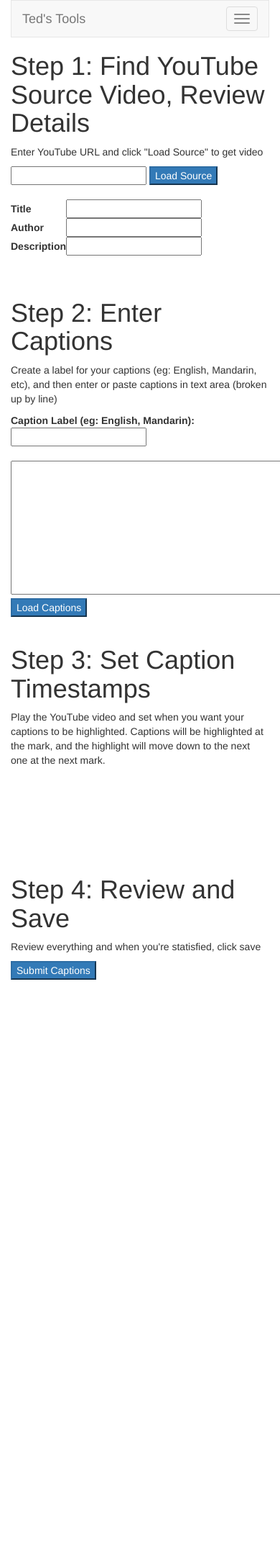
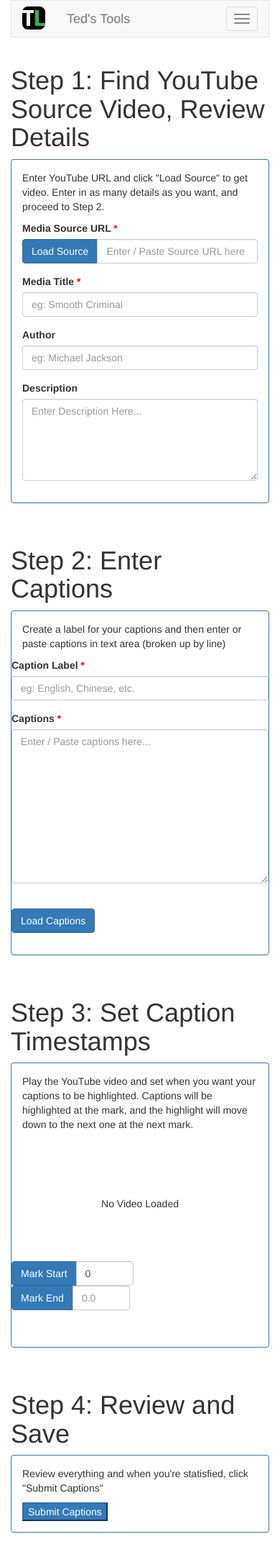
Before and after one commit to tedlano/django-sandbox, a Django app: page /caption_maker/new in a window 390 px wide; the page is wider, and only the part inside the window is pictured. Shown: that part at 72% size. Before the commit the page ends 1361 px from the top of that part, so only its background shows below. Run offline with Django 3.2, Linux system fonts and the light colour scheme; some libraries are stand-ins or nearby versions.

Commit message:
formatting create page for caption maker

```diff
--- /dev/null
+++ b/assets/css/base.css
@@ -0,0 +1,13 @@
+.navbar-brand img {
+    margin-top: -7px;
+}
+
+.form-group.required .control-label:after {
+  content:"*";
+  color:red;
+}
+
+.center{
+    float: none;
+    margin: 0 auto;
+}
--- a/caption_maker/static/caption_maker/css/create_new.css
+++ b/caption_maker/static/caption_maker/css/create_new.css
@@ -3,7 +3,7 @@
     overflow: hidden;
 }
 
-#captions-textarea {
+textarea {
     width: 427px;
 }
 
@@ -15,3 +15,26 @@
 .grey{
     background-color: grey;
 }
+
+.video{
+    width: 100%;
+    max-height: 600px;
+}
+
+#source-start, #source-end{
+    width: 80px;
+}
+
+#start-stop-marks{
+    padding-top: 10px;
+}
+
+.col-mark input{
+    width: 100%;
+}
+
+.table-container{
+    height: 400px;
+    overflow-y: scroll;
+    overflow-x: hidden;
+}
--- a/caption_maker/static/caption_maker/js/create_new.js
+++ b/caption_maker/static/caption_maker/js/create_new.js
@@ -18,6 +18,13 @@ function onPlayerReady(){
     var videoData = player.getVideoData();
     $('#source-title').val(videoData.title);
     $('#source-author').val(videoData.author);
+
+    //Clear "No Video Loaded" message
+     $('#player').html("");
+}
+
+function onPlayerError(){
+    $('#source-input').closest('.form-group').addClass("has-error");
 }
 
 // Trigger when Youtube Iframe is ready
@@ -29,6 +36,7 @@ function initPlayer(vidId) {
 
         events: {
             'onReady': onPlayerReady,
+            'onError': onPlayerError,
         }
     });
 }
@@ -40,6 +48,7 @@ function getAllData(){
     var author = $('#source-author').val();
     var capLabel = $('#captions-label').val();
     var tableRows = $('#captions-tbody').children();
+    var startTime = $('#source-start').val();
     var order = 1;
     var skipped = 1;
     var captionArr = [];
@@ -72,10 +81,20 @@ function getAllData(){
         'refId': refId,
         'title': title,
         'author': author,
+        'start': startTime,
         'capLabel': capLabel,
         'captions': JSON.stringify(captionArr),
         'csrfmiddlewaretoken': csrftoken
     };
+}
+
+// Scroll table when marking caption times
+function scroll(ele){
+    var container = $('.table-container');
+    console.log("eleOffsetTop: ", ele.offset().top, " , conOffsetTop: ", container.offset().top, " , conScrollTop: ", container.scrollTop());
+    container.animate({
+        scrollTop: ele.offset().top - container.offset().top + container.scrollTop() - 94
+    });
 }
 
 $( window ).load( function() {
@@ -101,15 +120,18 @@ $( window ).load( function() {
 
         var table = $('#captions-table');
         $("#captions-tbody").empty();
-        table.removeClass("hide");
+        $('.table-container').removeClass("hide");
 
         for(var i=0; i<captionArr.length; i++){
             var cap = captionArr[i];
             var newRow = document.createElement('tr');
 
             var td1 = document.createElement('td');
+            td1.className = "col-sm-9"
             var td2 = document.createElement('td');
+            td2.className = "col-sm-2 col-mark"
             var td3 = document.createElement('td');
+            td3.className = "col-sm-1"
 
             if(cap != ""){
                 var td1_input = document.createElement('input');
@@ -126,13 +148,15 @@ $( window ).load( function() {
 
                 var td3_button = document.createElement('button');
                 td3_button.type = "button";
-                td3_button.className = "btn btn-primary timestamp-button";
+                td3_button.className = "btn btn-primary btn-sm timestamp-button";
                 td3_button.textContent = "Set";
                 td3_button.addEventListener('click', function(){
-                    var trow = $(this).closest('tr');
+                    var _this = $(this);
+                    var trow = _this.closest('tr');
                     var timestamp = trow.find('td')[1].firstChild;
                     timestamp.value= Math.floor(player.getCurrentTime() * 10) / 10;
-                    trow.addClass("success");
+                    _this.addClass("btn-success");
+                    scroll(_this);
                 });
                 td3.appendChild(td3_button);
             }else{
@@ -145,6 +169,12 @@ $( window ).load( function() {
 
             table.append(newRow);
         }
+    });
+
+    // Log start and end times when buttons are clicked
+    $('#start-stop-marks button').click(function () {
+        $(this).closest('.input-group').find('input')
+            .val(Math.floor(player.getCurrentTime() * 10) / 10);
     });
 
     // Submit captions to DB
--- a/caption_maker/templates/caption_maker/create_new.html
+++ b/caption_maker/templates/caption_maker/create_new.html
@@ -9,66 +9,154 @@
 
 {% block content %}
 
-<div class="source">
+<div class="row">
+  <div class="col-md-9 center">
 
     <h1>Step 1: Find YouTube Source Video, Review Details</h1>
-	<p>Enter YouTube URL and click "Load Source" to get video</p>
-    <input type="text" id="source-input" name="source-input"/>
-    <button type="button" id="source-load" class="btb btn-primary">Load Source</button>
-    <br/><br/>
+    <div class="panel panel-primary">
+      <!--<div class="panel-heading">-->
+      <!--  <h2 class="panel-title">Step 1: Find YouTube Source Video, Review Details</h2>-->
+      <!--</div>-->
 
-    <table>
-        <tbody>
-            <tr>
-                <td><b>Title</b></td>
-                <td><input type="text" id="source-title" name="source-title"/></td>
-            </tr>
-            <tr>
-                <td><b>Author</b></td>
-                <td><input type="text" id="source-author" name="source-author"/></td>
-            </tr>
-            <tr>
-                <td><b>Description</b></td>
-                <td><input type="text" id="source-description" name="source-description"/></td>
-            </tr>
-        </tbody>
-    </table>
+      <div class="panel-body">
+        <p>Enter YouTube URL and click "Load Source" to get video.  Enter in as many details as you want, and proceed to Step 2.</p>
+        <form class="form-horizontal">
 
-    <br/><br/>
+          <div class="form-group required">
+            <label for="source-input" class="col-sm-3 control-label">Media Source URL </label>
+            <div class="col-sm-8">
+              <div class="input-group">
+                <span class="input-group-btn">
+                  <button type="button" id= "source-load" class="btn btn-primary">Load Source</button>
+                </span>
+                <input type="text" class="form-control" id="source-input" placeholder="Enter / Paste Source URL here">
+              </div>
+            </div>
+          </div>
+
+          <div class="form-group required">
+            <label for="source-title" class="col-sm-3 control-label">Media Title </label>
+            <div class="col-sm-8">
+              <input type="text" id="source-title" class="form-control" placeholder="eg: Smooth Criminal"/>
+            </div>
+          </div>
+
+          <div class="form-group">
+            <label for="source-author" class="col-sm-3 control-label">Author</label>
+            <div class="col-sm-8">
+              <input type="text" id="source-author" class="form-control" placeholder="eg: Michael Jackson"/>
+            </div>
+          </div>
+
+          <div class="form-group">
+            <label for="source-author" class="col-sm-3 control-label">Description</label>
+            <div class="col-sm-8">
+              <textarea id="source-description" class="form-control" placeholder="Enter Description Here..." rows="5"></textarea>
+            </div>
+          </div>
+        </form>
+      </div>
+    </div>
+
+    <br/>
 
     <h1>Step 2: Enter Captions</h1>
-    <p>Create a label for your captions (eg: English, Mandarin, etc), and then enter or paste captions in text area (broken up by line)</p>
-    <b>Caption Label (eg: English, Mandarin): </b>
-    <input type="text" id="captions-label" name="captions-label"/><br/><br/>
-    <textarea id="captions-textarea" name="captions" rows="9"></textarea><br/>
-    <button type="button" id="captions-load" class="btb btn-primary">Load Captions</button>
-    <br/><br/>
+    <div class="panel panel-primary">
+      <!--<div class="panel-heading">-->
+      <!--  <h2 class="panel-title">Step 2: Enter Captions</h2>-->
+      <!--</div>-->
 
+      <div class="panel-body">
+        <p>Create a label for your captions and then enter or paste captions in text area (broken up by line)</p>
+        <div class="row">
+          <form class="form-horizontal">
+            <div class="form-group required">
+              <label for="captions-label" class="col-sm-3 control-label">Caption Label </label>
+              <div class="col-sm-3">
+                <input type="text" id="captions-label" class="form-control" placeholder="eg: English, Chinese, etc."/>
+              </div>
+            </div>
+            <div class="form-group required">
+              <label for="captions-textarea" class="col-sm-3 control-label">Captions </label>
+              <div class="col-sm-8">
+                <textarea id="captions-textarea" class="form-control" placeholder="Enter / Paste captions here..." rows="10"></textarea>
+              </div>
+            </div>
+            <div class="form-group">
+              <label for="captions-load" class="col-sm-3 control-label"></label>
+              <div class="col-sm-8">
+                <button type="button" id="captions-load" class="btn btn-primary">Load Captions</button>
+              </div>
+            </div>
+          </form>
+        </div>
+      </div>
+    </div>
+
+    <br/>
     <h1>Step 3: Set Caption Timestamps</h1>
-    <p>Play the YouTube video and set when you want your captions to be highlighted.  Captions will be highlighted at the mark, and the highlight will move down to the next one at the next mark.</p>
+    <div class="panel panel-primary">
+      <!--<div class="panel-heading">-->
+      <!--  <h2 class="panel-title">Step 3: Set Caption Timestamps</h2>-->
+      <!--</div>-->
 
-    <br/><br/>
-    <div id="player" class="video"></div>
-    <br/><br/>
-
-    <table id="captions-table" class="table table-bordered hide">
+      <div class="panel-body">
+        <p>Play the YouTube video and set when you want your captions to
+          be highlighted.  Captions will be highlighted at the mark, and
+          the highlight will move down to the next one at the next mark.
+        </p>
+        <div class="row">
+          <div id="player" class="video col-sm-12 text-center">
+            <br/><br/><br/><br/>No Video Loaded<br/><br/><br/><br/>
+          </div>
+          <form class="form-inline text-center">
+            <div id="start-stop-marks" class="form-group">
+              <div class="input-group">
+                <span class="input-group-btn">
+                  <button type="button" id= "source-start-button" class="btn btn-primary">Mark Start</button>
+                </span>
+                <input type="number" step="0.1" class="form-control" id="source-start" placeholder="0.0" value="0">
+              </div>
+              <div class="input-group">
+                <span class="input-group-btn">
+                  <button type="button" id= "source-end-button" class="btn btn-primary">Mark End</button>
+                </span>
+                <input type="number" step="0.1" class="form-control" id="source-end" placeholder="0.0">
+              </div>
+            </div>
+          </form>
+          <br/>
+          <div class="col-sm-10 center">
+            <div class="row">
+              <div class="table-container hide">
+                <table id="captions-table" class="table table-bordered">
                   <thead class="btn-primary">
                     <tr>
-                <td>Caption</td>
-                <td>Start Timestamp</td>
-                <td>Set Timestamp</td>
+                      <td class="col-sm-9">Caption</td>
+                      <td class="col-sm-2">Start</td>
+                      <td class="col-sm-1">Set</td>
                     </tr>
                   </thead>
                   <tbody id='captions-tbody'></tbody>
                 </table>
-    <br/><br/>
+              </div>
+            </div>
+          </div>
+        </div>
+      </div>
+    </div>
+
+    <br/>
 
     <h1>Step 4: Review and Save</h1>
-    <p>Review everything and when you're statisfied, click save</p>
+      <div class="panel panel-primary">
+        <div class="panel-body">
+          <p>Review everything and when you're statisfied, click "Submit Captions"</p>
           <button type="button" id="captions-submit" class="btb btn-primary">Submit Captions</button>
-
         </div>
-
+      </div>
+  </div>
+</div>
 {% endblock %}
 
 {% block js-foot %}
--- a/templates/base.html
+++ b/templates/base.html
@@ -17,6 +17,8 @@
   <link href="{% static 'css/bootstrap.min.css' %}" rel="stylesheet">
 
   <!-- Custom styles for this template -->
+  <link href="{% static 'css/bootstrap-custom.css' %}" rel="stylesheet">
+  <link href="{% static 'css/base.css' %}" rel="stylesheet">
   <!--<link href="{% static 'css/custom-bootstrap.css' %}" rel="stylesheet">-->
 
   {% block css %}{% endblock %}
@@ -25,11 +27,11 @@
 
 <body>
 
-    <div class="container">
+  <div class="container-fluid">
 
     <!-- Static navbar -->
     <nav class="navbar navbar-default">
-        <div class="container-fluid">
+      <!--<div class="container-fluid">-->
 
       <div class="navbar-header">
         <button type="button" class="navbar-toggle collapsed" data-toggle="collapse" data-target="#navbar" aria-expanded="false" aria-controls="navbar">
@@ -38,6 +40,10 @@
           <span class="icon-bar"></span>
           <span class="icon-bar"></span>
         </button>
+        <a class="navbar-brand" href="{% url 'views.home' %}">
+          <img alt="Brand" src="{% static 'img/tl_favicon.png' %}">
+        </a>
+
         <a class="navbar-brand" href="{% url 'views.home' %}">Ted's Tools</a>
       </div>
 
@@ -64,12 +70,14 @@
         <!--  <li><a href="../navbar-fixed-top/">Fixed top</a></li>-->
         <!--</ul>-->
       </div><!--/.nav-collapse -->
-        </div><!--/.container-fluid -->
+      <!--/.container-fluid -->
     </nav>
 
+  </div> <!-- /container -->
+
+  <div class="container">
     {% block content %}{% endblock %}
-
-    </div> <!-- /container -->
+  </div>
 
   <script src="https://ajax.googleapis.com/ajax/libs/jquery/1.11.3/jquery.min.js"></script>
   <script src="{% static 'js/bootstrap.min.js' %}"></script>
```
Also changed, not shown: caption_maker/views.py (+7 -4 lines), database.json (added, +1 -0 lines), assets/css/bootstrap-custom.css (added), db.sqlite3. Lines whose indentation alone changed are shown as unchanged.
